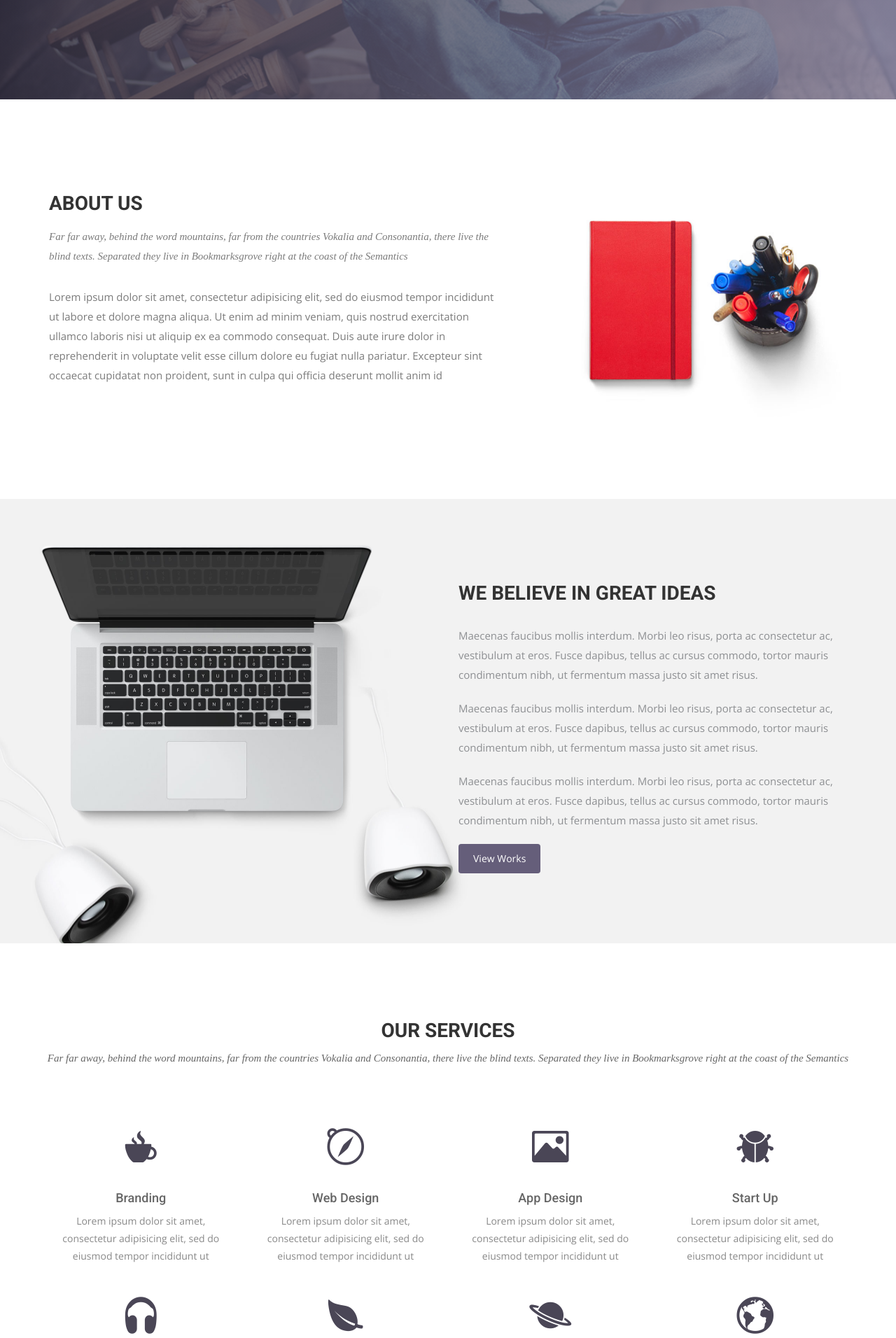
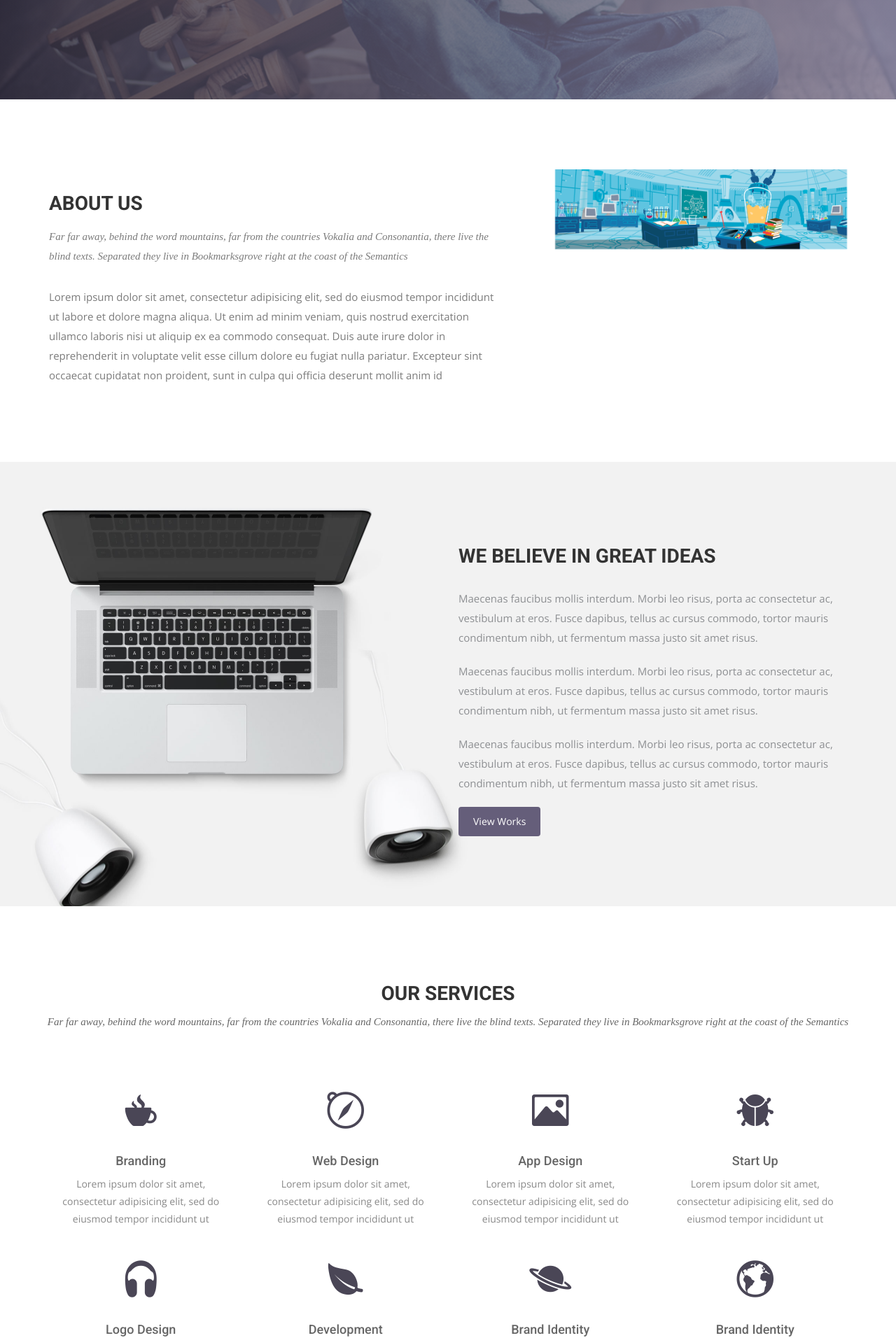
Before and after one commit to reelmaster/Reel-web, a Jekyll site: the page built from index.html, in a window 1280 px wide. Shown: the part 713-2625 px from the top of the page at 70% size. Built offline with Jekyll 4.4.1, drawn with Linux system fonts in a browser that asks for light colours; nearby versions of some CDN libraries; some web fonts are replaced.

Commit message:
Update index.html

```diff
--- a/index.html
+++ b/index.html
@@ -32,7 +32,7 @@
       </div><!-- .col-md-7 close -->
       <div class="col-md-5 col-sm-12">
         <div class="block">
-          <img src="img/wrapper-img.png" alt="Img">
+          <img src="img/Reel_cover.png" alt="Img">
         </div>
       </div><!-- .col-md-5 close -->
     </div>
```
Also changed, not shown: other parts of index.html (+1 -1 lines).
